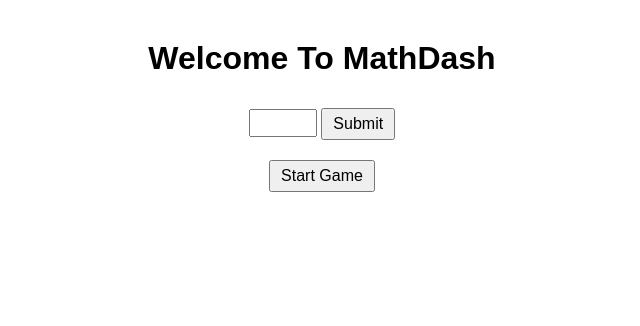
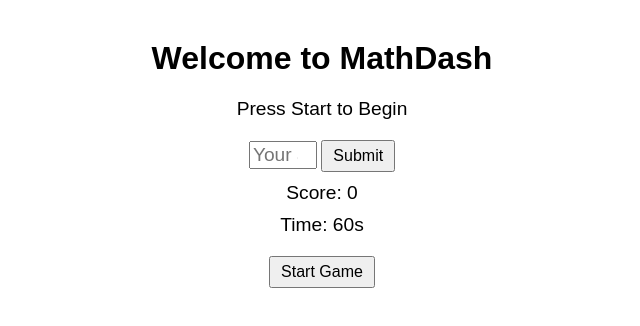
Before and after one commit to saket-vanga/MathDash, a plain HTML site: page index.html in a window 1280 px wide. Shown: the whole page, without its empty margins (318-958 px from the left). Drawn offline with Linux system fonts and the light colour scheme.

Commit message:
Update index.html

```diff
--- a/index.html
+++ b/index.html
@@ -6,17 +6,18 @@
   <link rel="stylesheet" href="style.css" />
 </head>
 <body>
-  <h1>Welcome To MathDash</h1>
-  <div id="game">
-    <div id="question"></div>
-    <input id="answerInput" autocomplete="off" />
-    <button id="submitBtn">Submit</button>
-    <div id="feedback"></div>
-    <div id="score"></div>
-    <div id="timer"></div>
-    <button id="startBtn">Start Game</button>
+  <div class="container">
+    <h1>Welcome to MathDash</h1>
+    <div id="game">
+      <div id="question">Press Start to Begin</div>
+      <input id="answerInput" type="number" placeholder="Your answer" autocomplete="off" />
+      <button id="submitBtn">Submit</button>
+      <div id="feedback"></div>
+      <div id="score">Score: 0</div>
+      <div id="timer">Time: 60s</div>
+      <button id="startBtn">Start Game</button>
+    </div>
   </div>
-
   <script src="script.js"></script>
 </body>
 </html>
```
